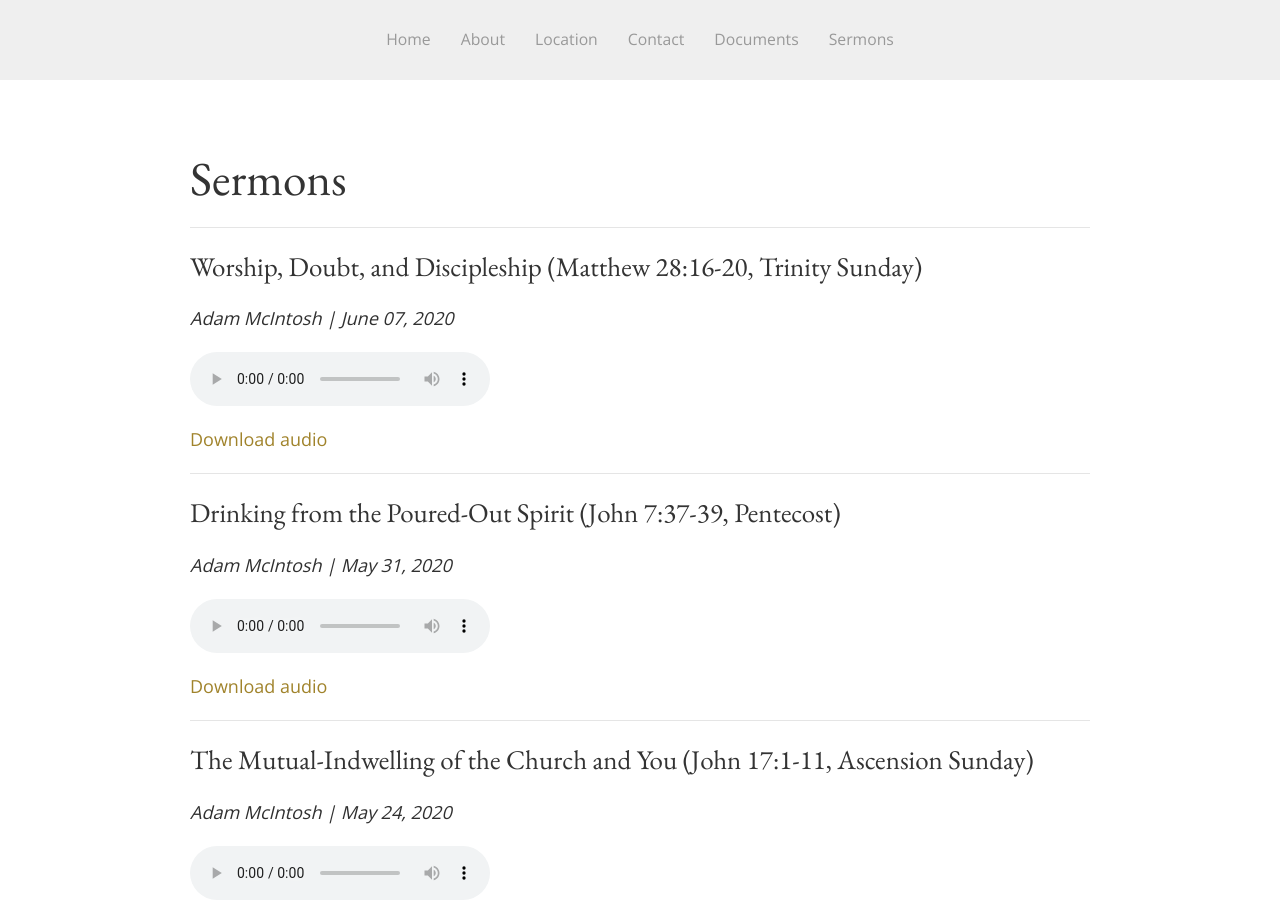
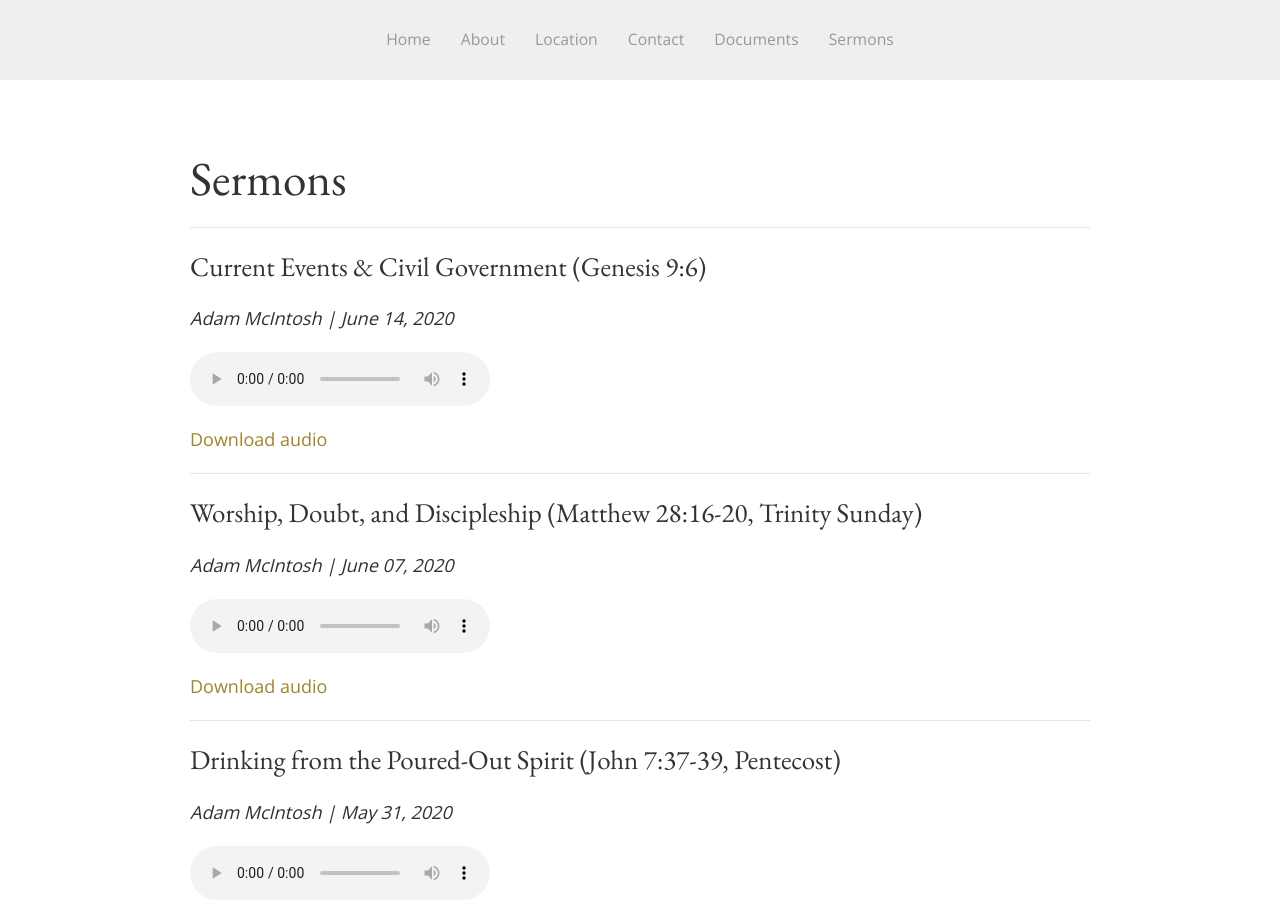
Before and after one commit to SaintDavidsChurch/website, a Jekyll site: the page built from sermons.html, in a window 1280 px wide and 900 px high. Built offline with Jekyll 4.4.1, drawn with Linux system fonts in a browser that asks for light colours.

Commit message:
Updated by InferCMS

```diff
--- a/_data/sermons.yml
+++ b/_data/sermons.yml
@@ -102,3 +102,7 @@
   date: '2020-06-07'
   preacher: Adam McIntosh
   audio_file: https://saintdavids.church/assets/sermons/2020/June/Adam-McIntosh_June7-2020_Matt28.16-20_Trinity.mp3
+- title: Current Events & Civil Government (Genesis 9:6)
+  date: '2020-06-14'
+  preacher: Adam McIntosh
+  audio_file: https://saintdavids.church/assets/sermons/2020/June/Adam-McIntosh_June14-2020_Genesis9.6_CivilGovt1.mp3
```
